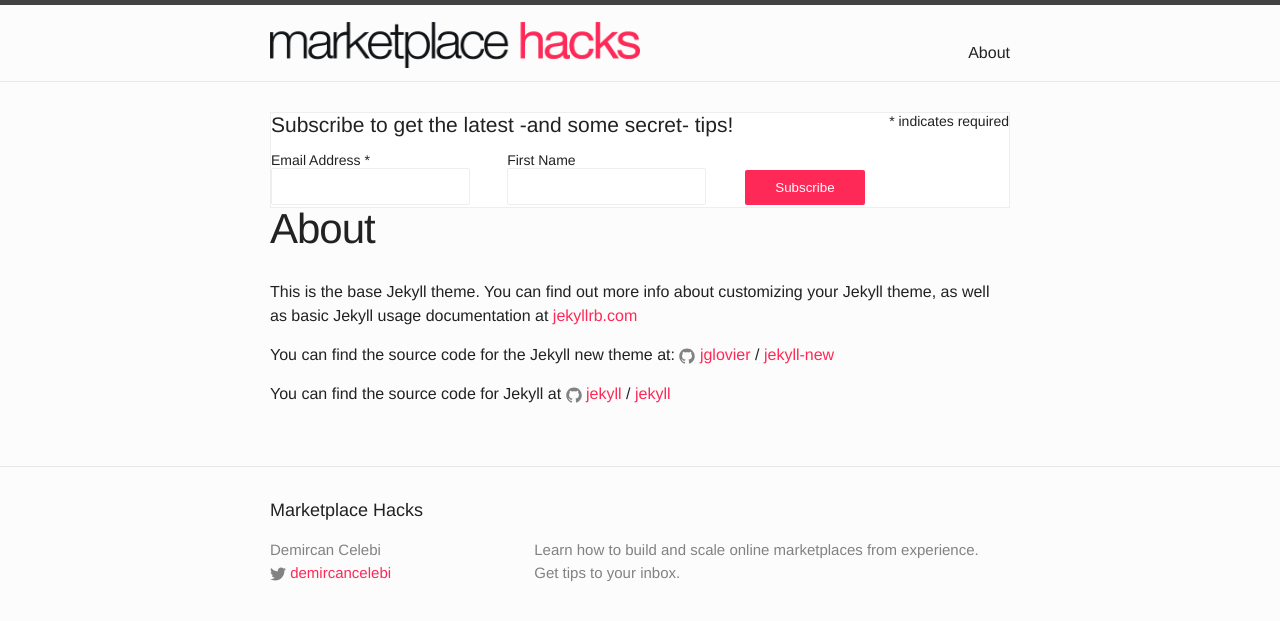
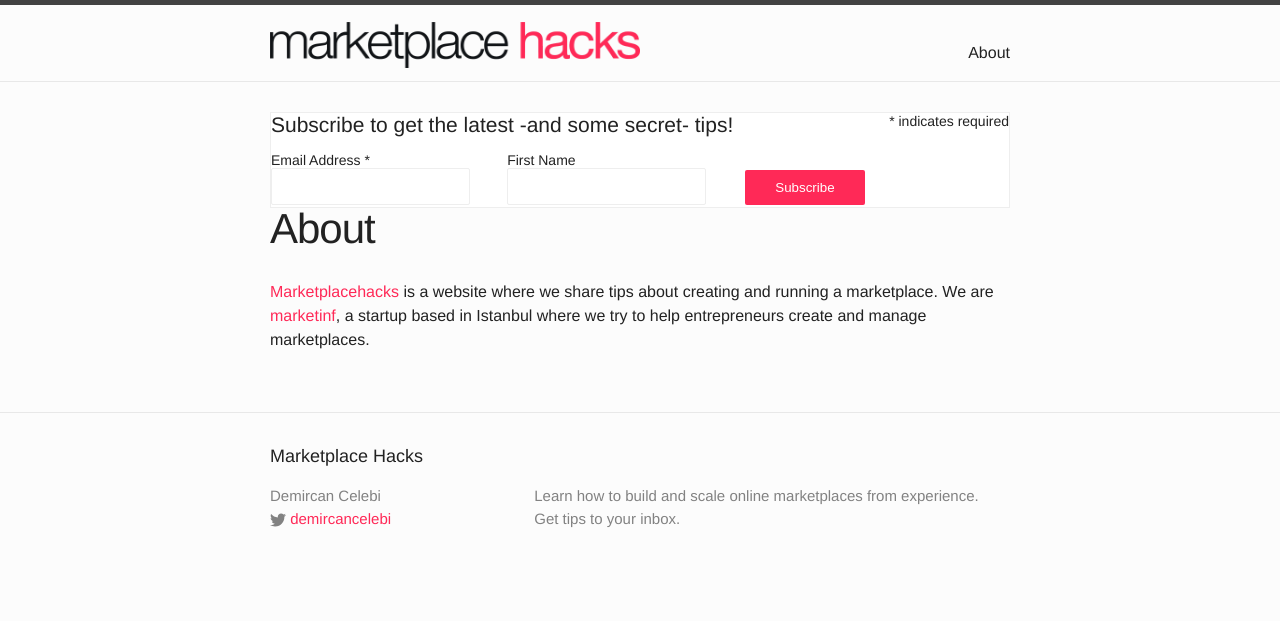
Before and after one commit to marketinf/marketplacehacks, a Jekyll site: the page built from about.md, in a window 1280 px wide. Shown: the top 621 px of the page. Built offline with Jekyll 4.4.1, drawn with Linux system fonts in a browser that asks for light colours; comment, search, counter and statistics services are not loaded.

Commit message:
fixed about

```diff
--- a/about.md
+++ b/about.md
@@ -4,12 +4,7 @@ title: About
 permalink: /about/
 ---
 
-This is the base Jekyll theme. You can find out more info about customizing your Jekyll theme, as well as basic Jekyll usage documentation at [jekyllrb.com](http://jekyllrb.com/)
+[Marketplacehacks][mh] is a website where we share tips about creating and running a marketplace. We are [marketinf], a startup based in Istanbul where we try to help entrepreneurs create and manage marketplaces.
 
-You can find the source code for the Jekyll new theme at:
-{% include icon-github.html username="jglovier" %} /
-[jekyll-new](https://github.com/jglovier/jekyll-new)
-
-You can find the source code for Jekyll at
-{% include icon-github.html username="jekyll" %} /
-[jekyll](https://github.com/jekyll/jekyll)
+[mh]: https://marketplacehacks.com
+[marketinf]: https://marketinf.com
```
